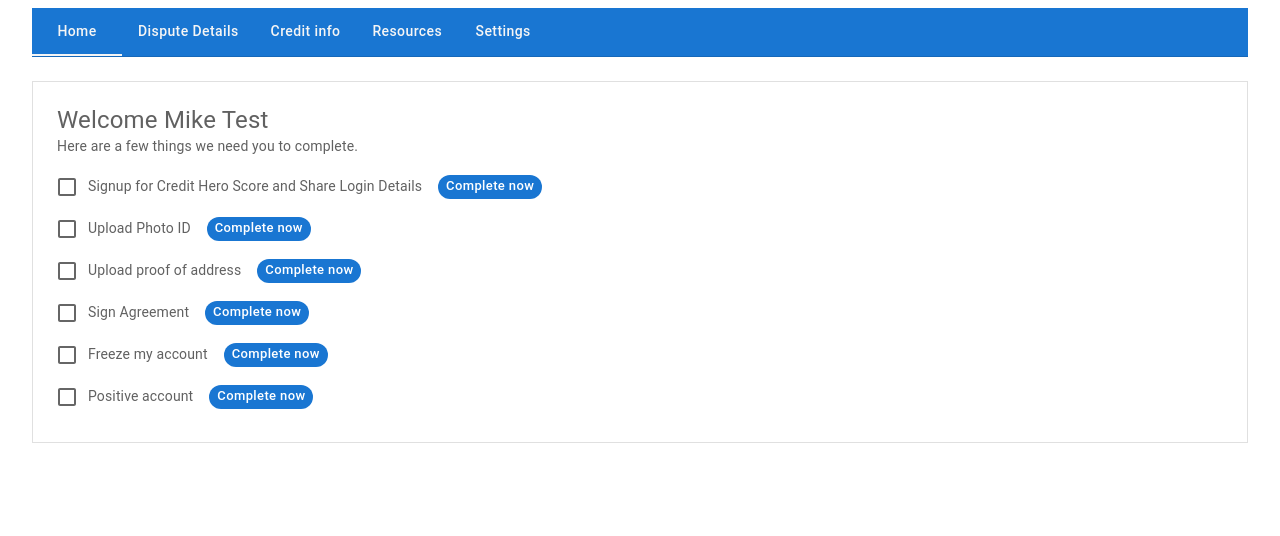
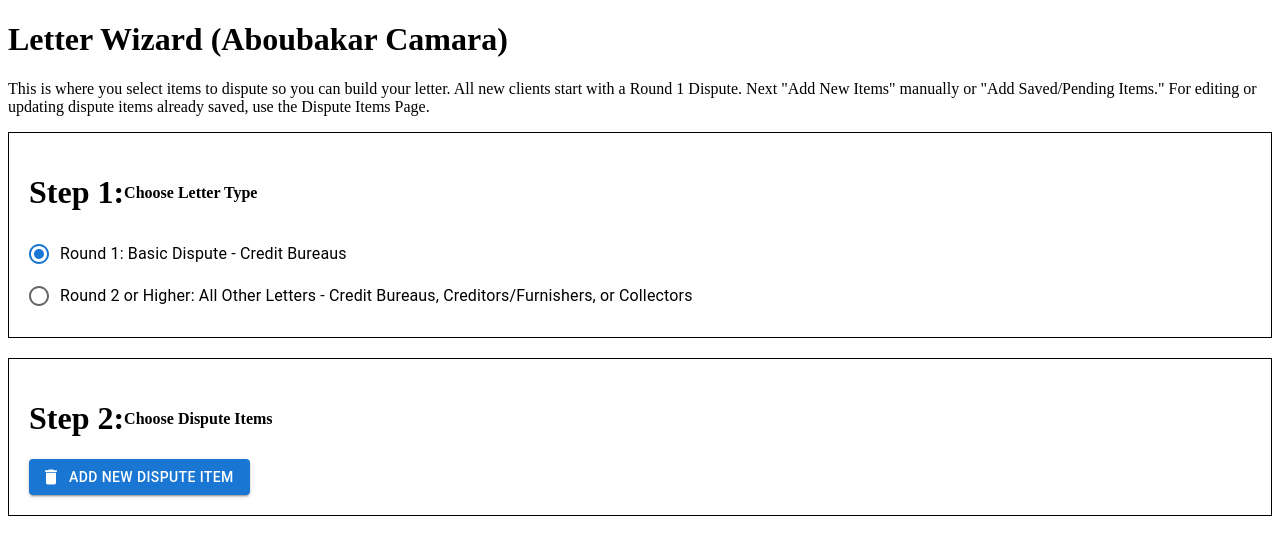
Before and after one commit to sazzad47/loan-app-server, a React (Create React App) app in the folder frontend/: page /admin in a window 1280 px wide. Shown: the top 536 px of the page. Built offline with nearby package versions, Linux system fonts and the light colour scheme.

Commit message:
Admin part

```diff
--- /dev/null
+++ b/frontend/src/Admin.js
@@ -0,0 +1,250 @@
+import * as React from "react";
+import Backdrop from "@mui/material/Backdrop";
+import Box from "@mui/material/Box";
+import Modal from "@mui/material/Modal";
+import Fade from "@mui/material/Fade";
+import Button from "@mui/material/Button";
+import Typography from "@mui/material/Typography";
+import Radio from "@mui/material/Radio";
+import RadioGroup from "@mui/material/RadioGroup";
+import FormControlLabel from "@mui/material/FormControlLabel";
+import FormControl from "@mui/material/FormControl";
+import FormLabel from "@mui/material/FormLabel";
+import AddIcon from "@mui/icons-material/Delete";
+import FormGroup from "@mui/material/FormGroup";
+import Checkbox from "@mui/material/Checkbox";
+import Stack from "@mui/material/Stack";
+import TextField from "@mui/material/TextField";
+
+const style = {
+  position: "absolute",
+  top: "50%",
+  left: "50%",
+  transform: "translate(-50%, -50%)",
+  width: 400,
+  bgcolor: "background.paper",
+  border: "2px solid #000",
+  boxShadow: 24,
+  p: 4,
+};
+
+const Admin = () => {
+  const [open, setOpen] = React.useState(false);
+  const handleOpen = () => setOpen(true);
+  const handleClose = () => setOpen(false);
+  const [higher, setHigher] = React.useState(false);
+  const [account_no, setAccount_no] = React.useState("");
+
+  const handleChange = () => console.log("first");
+
+  return (
+    <div>
+      <h1>
+        Letter Wizard <span>(Aboubakar Camara)</span>
+      </h1>
+      <p>
+        This is where you select items to dispute so you can build your letter.
+        All new clients start with a Round 1 Dispute. Next "Add New Items"
+        manually or "Add Saved/Pending Items." For editing or updating dispute
+        items already saved, use the Dispute Items Page.
+      </p>
+      <div
+        style={{
+          padding: "20px",
+          border: "1px solid black",
+        }}
+      >
+        <div
+          style={{
+            display: "flex",
+            // flexDirection: "column",
+            alignItems: "center",
+          }}
+        >
+          <h1>Step 1:</h1> <h4> Choose Letter Type</h4>
+        </div>
+        <FormControl>
+          <RadioGroup
+            aria-labelledby="demo-radio-buttons-group-label"
+            defaultValue="Basic Dispute"
+            name="radio-buttons-group"
+          >
+            <FormControlLabel
+              value="Basic Dispute"
+              control={<Radio />}
+              onClick={() => setHigher(false)}
+              label="Round 1: Basic Dispute - Credit Bureaus"
+            />
+            <FormControlLabel
+              value="other"
+              control={<Radio />}
+              onClick={() => setHigher(true)}
+              label="Round 2 or Higher: All Other Letters - Credit Bureaus, Creditors/Furnishers, or Collectors
+                "
+            />
+          </RadioGroup>
+        </FormControl>
+
+        {higher ? (
+          <>
+            <div>
+              <div
+                style={{
+                  display: "flex",
+                  // flexDirection: "column",
+                  alignItems: "center",
+                }}
+              >
+                <h4>Choose Letter Recipient (Round 2 Only)</h4>
+              </div>
+              <FormControl>
+                <RadioGroup
+                  aria-labelledby="demo-radio-buttons-group-label"
+                  defaultValue="Basic Dispute"
+                  name="radio-buttons-group"
+                >
+                  <FormControlLabel
+                    value="Credit Bureau"
+                    control={<Radio />}
+                    label="Credit Bureau"
+                  />
+                  <FormControlLabel
+                    value="Creditor Reporting"
+                    control={<Radio />}
+                    label="Creditor/Furnisher Reporting the Item"
+                  />
+                </RadioGroup>
+              </FormControl>
+            </div>
+          </>
+        ) : (
+          <></>
+        )}
+      </div>
+
+      <div
+        style={{
+          marginTop: "20px",
+          padding: "20px",
+          border: "1px solid black",
+        }}
+      >
+        <div
+          style={{
+            display: "flex",
+            // flexDirection: "column",
+            alignItems: "center",
+          }}
+        >
+          <h1>Step 2:</h1> <h4> Choose Dispute Items</h4>
+        </div>
+        <div>
+          <Stack direction="row" spacing={2}>
+            <Button
+              variant="contained"
+              onClick={handleOpen}
+              startIcon={<AddIcon />}
+            >
+              Add New Dispute Item
+            </Button>
+          </Stack>
+        </div>
+      </div>
+
+      {/* <Button onClick={handleOpen}>Open modal</Button> */}
+      <Modal
+        aria-labelledby="transition-modal-title"
+        aria-describedby="transition-modal-description"
+        open={open}
+        onClose={handleClose}
+        closeAfterTransition
+        BackdropComponent={Backdrop}
+        BackdropProps={{
+          timeout: 500,
+        }}
+      >
+        <Fade in={open}>
+          <Box sx={style}>
+            <Typography id="transition-modal-title" variant="h4" component="h2">
+              Add New Dispute Item
+            </Typography>
+            <div style={{ display: "flex", marginTop: "20px" }}>
+              <div style={{ flex: 1 }}>
+                <h4>
+                  Select Credit Bureaus <span style={{ color: "red" }}>*</span>
+                  <FormGroup>
+                    <FormControlLabel control={<Checkbox />} label="Equifax" />
+                    <FormControlLabel
+                      control={<Checkbox defaultChecked />}
+                      label="Experian"
+                    />
+                    <FormControlLabel
+                      control={<Checkbox />}
+                      label="TransUnion"
+                    />
+                  </FormGroup>
+                </h4>
+
+                <div>
+                  <FormControl>
+                    <p>Account Number (optional)</p>
+                    <RadioGroup
+                      aria-labelledby="demo-controlled-radio-buttons-group"
+                      name="controlled-radio-buttons-group"
+                      value={account_no}
+                      onChange={handleChange}
+                    >
+                      <FormControlLabel
+                        value="account_same"
+                        control={<Radio />}
+                        label="Same for all bureaus
+                        "
+                      />
+                      <FormControlLabel
+                        value="account_different"
+                        control={<Radio />}
+                        label="Different for each bureau
+                        "
+                      />
+                    </RadioGroup>
+                  </FormControl>
+                </div>
+              </div>
+
+              <div style={{ flex: 1, marginTop: "20px" }}>
+                <div style={{ marginTop: "15px" }}>
+                  <TextField
+                    required
+                    id="outlined-required"
+                    label="Credit/Furnisher"
+                    placeholder="Company name"
+                  />
+                </div>
+
+                <div style={{ marginTop: "15px" }}>
+                  <TextField
+                    required
+                    id="outlined-required"
+                    label="Reason"
+                    placeholder="Provide reason"
+                  />
+                </div>
+                <div style={{ marginTop: "15px" }}>
+                  <TextField
+                    required
+                    id="outlined-required"
+                    label="Instruction"
+                    placeholder="Instruction"
+                  />
+                </div>
+              </div>
+            </div>
+            <Button variant="contained">Next: Generate Letter</Button>
+          </Box>
+        </Fade>
+      </Modal>
+    </div>
+  );
+};
+
+export default Admin;
--- a/frontend/src/App.jsx
+++ b/frontend/src/App.jsx
@@ -1,9 +1,11 @@
 import PageTabs from "./Tabs";
+import Admin from "./Admin";
 
 function App() {
   return (
     <>
-      <PageTabs />
+      {/* <PageTabs /> */}
+      <Admin />
     </>
   );
 }
```
Also changed, not shown: 2 other files (tests, documents, lock files or other folders).
